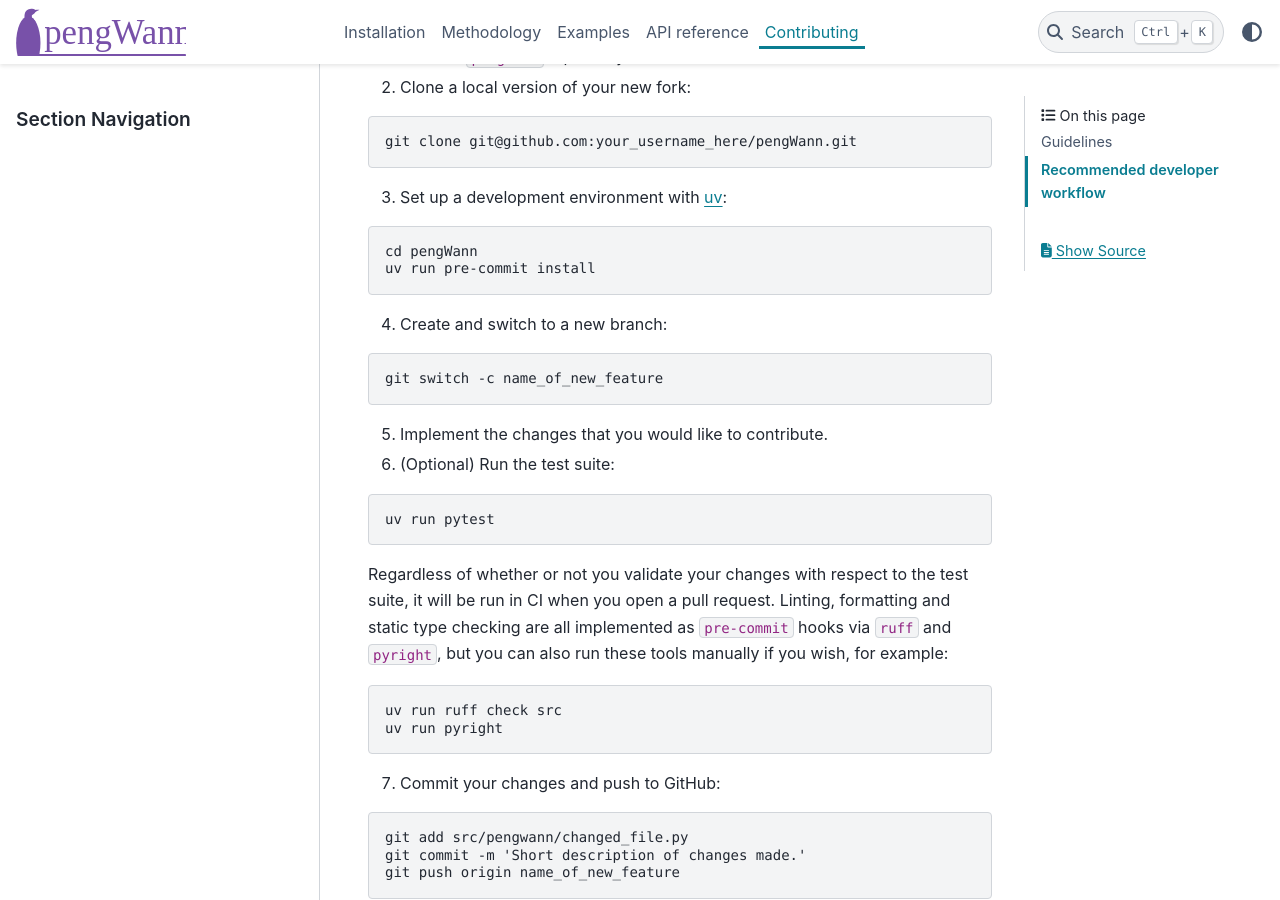
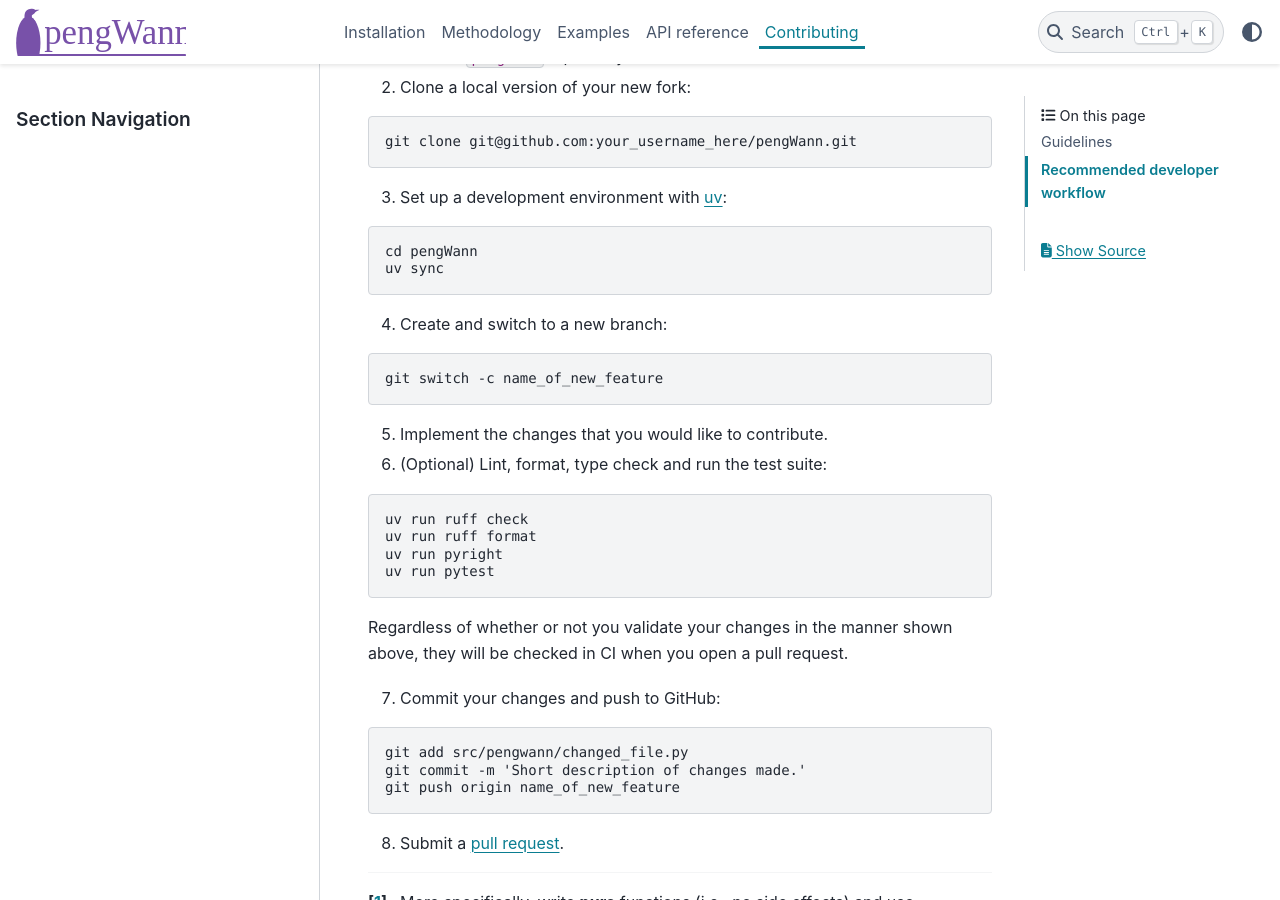
Before and after one commit to PatrickJTaylor/pengWann, a Sphinx documentation site: the page built from docs/CONTRIBUTING.md, in a window 1280 px wide and 900 px high, scrolled down 786 px. Built offline with Sphinx 7.4.7 and the PyData theme 0.15.4, drawn with Linux system fonts in a browser that asks for light colours; the version number is read from the project's files by our own code.

Commit message:
Remove pre-commit

````diff
--- a/docs/CONTRIBUTING.md
+++ b/docs/CONTRIBUTING.md
@@ -33,7 +33,7 @@ git clone git@github.com:your_username_here/pengWann.git
 
 ```console
 cd pengWann
-uv run pre-commit install
+uv sync
 ```
 
 4. Create and switch to a new branch:
@@ -44,19 +44,16 @@ git switch -c name_of_new_feature
 
 5. Implement the changes that you would like to contribute.
 
-6. (Optional) Run the test suite:
+6. (Optional) Lint, format, type check and run the test suite:
 
 ```console
+uv run ruff check
+uv run ruff format
+uv run pyright
 uv run pytest
 ```
 
-Regardless of whether or not you validate your changes with respect to the test suite, it will be run in CI when you open a pull request.
-Linting, formatting and static type checking are all implemented as `pre-commit` hooks via `ruff` and `pyright`, but you can also run these tools manually if you wish, for example:
-
-```console
-uv run ruff check src
-uv run pyright
-```
+Regardless of whether or not you validate your changes in the manner shown above, they will be checked in CI when you open a pull request.
 
 7. Commit your changes and push to GitHub:
 
--- a/pyproject.toml
+++ b/pyproject.toml
@@ -53,10 +53,11 @@ packages = ['src/pengwann']
 [tool.hatch.version]
 path = 'src/pengwann/version.py'
 
+[tool.ruff]
+extend-exclude = ['*.ipynb']
+
 [tool.pyright]
 include = ['src']
-venvPath = '.'
-venv = '.venv'
 
 [tool.coverage.run]
 concurrency = ['multiprocessing']
@@ -76,7 +77,6 @@ testpaths = ['tests']
 
 [dependency-groups]
 dev = [
-    "pre-commit>=4.1.0",
     "pyright>=1.1.393",
     "pytest>=8.3.4",
     "pytest-cov>=6.0.0",
````
Also changed, not shown: .pre-commit-config.yaml (deleted), 2 other files.
